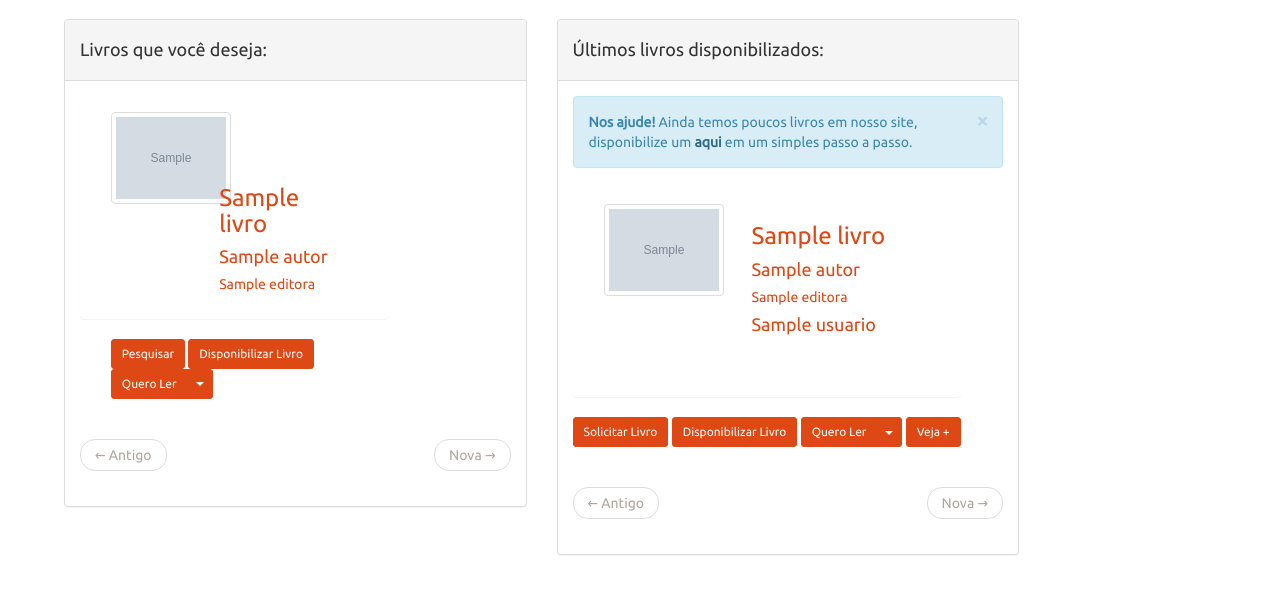
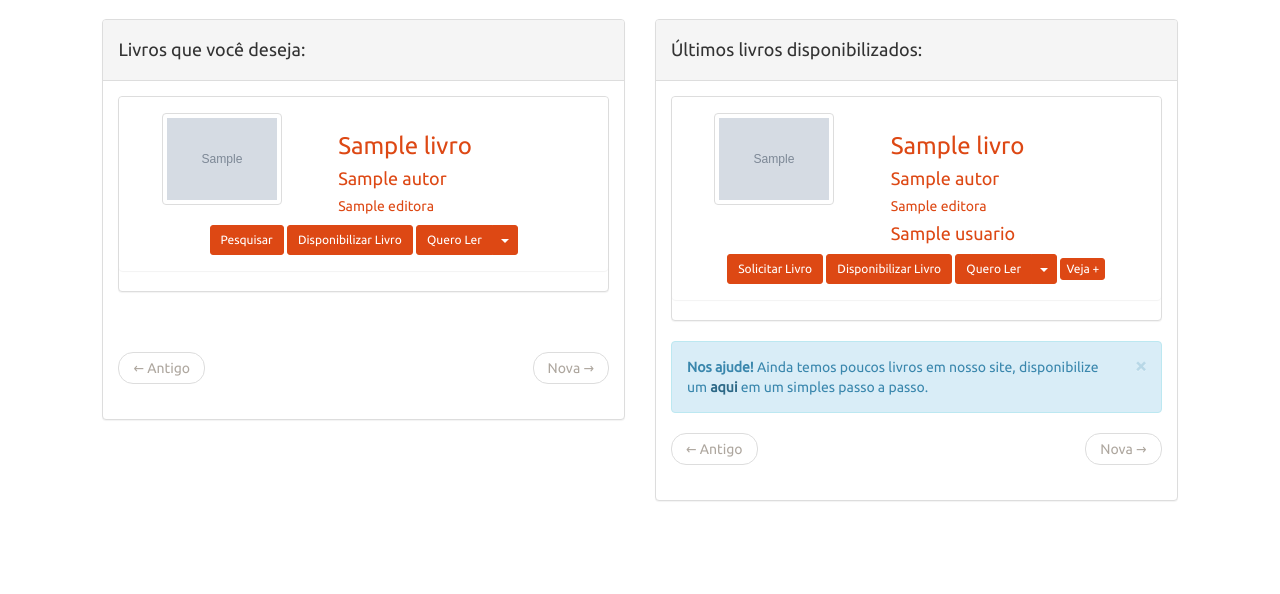
Before and after one commit to camilosm/letrastrocadas, a PHP site: page /index.php?url=index_usuario in a window 1280 px wide. Shown: the part 51-645 px from the top of the page. Run offline with PHP 8.4, Linux system fonts and the light colour scheme; the visitor is signed in with stand-in values (Sample User, id 1); tables that the repository leaves empty hold one stand-in row (values such as "Sample post"); grey boxes marked "Sample" are stand-in pictures; data that the repository does not hold is empty.

Commit message:
USA ESSE CARAI

```diff
--- a/views/index_usuario.php
+++ b/views/index_usuario.php
@@ -59,39 +59,41 @@
 	}
 
 ?>
-<article style="width: 90%; margin-left: 5%;">
+<article style="width: 84%; margin-left: 8%;">
 
 	<section class="row">
-		<section class="col-md-5">
+		<section class="col-md-6">
 			<section class="panel panel-default">
 				<section class="panel-heading"><h4>Livros que você deseja:</h4></section>
 				<section class="panel-body">
-					<table id = "pag_inicial_livros_desejados" border = 0px >
 						<?php
 
 							$id_ultima = array();
 							while($lista_desejo=mysql_fetch_assoc($resultado_lista_desejo))
 							{
 								$id_ultima[] = $lista_desejo['id_lista'];
-								echo'
-									<tr id = "desejados_linha">
-										<td>
+								echo'	<section class="panel panel-default">
 											<section class="panel panel-body">
-												<section class = "col-lg-4">
-													<section class = "bs-component" style = "height: 177px; width:120px;">
+												<section class="row">
+													<section class = "col-md-5">
+														<center>
+															<section class = "bs-component" style = "maxheight: 177px; width:120px;">
 																<a href="?url=livro" class = "thumbnail">
 																	<img src = "'.$lista_desejo['imagem_livros'].'" alt = "'.utf8_encode($lista_desejo['Livro']).'" />
 																</a>
 															</section>
-													<section class="col-lg-4" style="margin-left:150%; margin-top:-200%; width:250%;">
+														</center>
+													</section>
+													<section class="col-md-7">
 														<a href="?url=livro" title = "Clique para ver mais informações sobre o livro"> <h3> '.utf8_encode($lista_desejo['Livro']).'</h3></a>
 														<a href="?url=livros_autores" title = "Clique para ver mais livros deste autor"> <h4> '.utf8_encode($lista_desejo['Autor']).' </h4></a>
 														<a href="?url=livros_editora" title = "Clique para ver mais livros desta editora"> <h5> '.utf8_encode($lista_desejo['Editora']).' </h5></a>
 													</section>
 												</section>
-											</section>
 
-											<section style="margin-left:10%;">
+												<section class="row">
+													<center>
+														<section>
 															<a href="?url=pesquisa&cod='.$lista_desejo['id_livro'].'"><input type = "button" class="btn btn-primary btn-sm" name = "botao_pesquisar" value = "Pesquisar" /></a>
 															<a href="?url=passo-a-passo-dados-usuario&cod='.$lista_desejo['id_livro'].'"><input type = "button" class="btn btn-primary btn-sm" name = "botao_disponibilizar_livro" value = "Disponibilizar Livro" /></a>
 															<section class = "btn-group">
@@ -104,11 +106,12 @@
 																</ul>
 															</section>
 														</section>
-										</td>
-									</tr>';
+													</center>
+												</section>
+											</section>
+										</section>';
 							}
 						?>
-					</table>
 						<br>
 					<ul class="pager">
 						<li id = "li_antigo" class="previous disabled"><a id = "a_antigo" onClick = "" >← Antigo</a></li>
@@ -118,21 +121,11 @@
 			</section>
 		</section>
 
-		<section class="col-md-5">
+		<section class="col-md-6">
 			<section class="panel panel-default">
 				<section class="panel-heading"><h4>Últimos livros disponibilizados:</h4></section>
 				<section class="panel-body">
-					<table id = "pag_inicial_livros_ultimos_disponibilizados" border = 0px>
-
 						<?php
-								if($quantidade_ultimos < 18)
-								{
-										echo '
-											<section class="alert alert-dismissable alert-info">
-												<button type="button" class="close" data-dismiss="alert">×</button>
-												<strong>Nos ajude!</strong> Ainda temos poucos livros em nosso site, disponibilize um <a href="?url=passo-a-passo-pesquisa" class="alert-link">aqui</a> em um simples passo a passo.
-											</section>';
-								}
 								$quantidade_pagina = 0;
 								$id_ultima_ultimos = array();
 								while($ultimos=mysql_fetch_assoc($resultado_ultimos))
@@ -159,8 +152,8 @@
 												<button type="button" class="btn btn-primary btn-sm dropdown-toggle" data-toggle="dropdown"><span class="caret"></span></button>
 												<ul id = "acoes" class="dropdown-menu">
 													<li><a onClick="AcoesLivro('.$ultimos['id_livro'].','.$aspas.'Desmarcar'.$aspas.',Resultado'.$ultimos['id_livro'].','.$aspas.'JaLi'.$aspas.');">Desmarcar</a></li>
-													<li><a onClick="AcoesLivro('.$ultimos['id_livro'].','.$aspas.'Lendo'.$aspas.',Resultado'.$ultimos['id_livro'].','.$aspas.'JaLi'.$aspas.');">Estou lendo</a></li>
-													<li><a onClick="AcoesLivro('.$ultimos['id_livro'].','.$aspas.'QueroLer'.$aspas.',Resultado'.$ultimos['id_livro'].','.$aspas.'JaLi'.$aspas.');">Quero Ler</a></li>
+													<li><a onClick="AcoesLivro('.$ultimos['id_livro'].','.$aspas.'Lendo'.$aspas.',Resultado'.$ultimos['id_livro'].','.$aspas.'JaLi'.$aspas.');">Já li</a></li>
+													<li><a onClick="AcoesLivro('.$ultimos['id_livro'].','.$aspas.'QueroLer'.$aspas.',Resultado'.$ultimos['id_livro'].','.$aspas.'JaLi'.$aspas.');">Estou lendo</a></li>
 												</ul>';
 									}
 									else if($array_marcacao['tipo'] == 3)
@@ -170,8 +163,8 @@
 												<button type="button" class="btn btn-primary btn-sm dropdown-toggle" data-toggle="dropdown"><span class="caret"></span></button>
 												<ul id = "acoes" class="dropdown-menu">
 													<li><a onClick="AcoesLivro('.$ultimos['id_livro'].','.$aspas.'Desmarcar'.$aspas.',Resultado'.$ultimos['id_livro'].','.$aspas.'Lendo'.$aspas.');">Desmarcar</a></li>
-													<li><a onClick="AcoesLivro('.$ultimos['id_livro'].','.$aspas.'QueroLer'.$aspas.',Resultado'.$ultimos['id_livro'].','.$aspas.'Lendo'.$aspas.');">Quero Ler</a></li>
-													<li><a onClick="AcoesLivro('.$ultimos['id_livro'].','.$aspas.'JaLi'.$aspas.',Resultado'.$ultimos['id_livro'].','.$aspas.'Lendo'.$aspas.');">Já Li</a></li>
+													<li><a onClick="AcoesLivro('.$ultimos['id_livro'].','.$aspas.'QueroLer'.$aspas.',Resultado'.$ultimos['id_livro'].','.$aspas.'Lendo'.$aspas.');">Já li</a></li>
+													<li><a onClick="AcoesLivro('.$ultimos['id_livro'].','.$aspas.'JaLi'.$aspas.',Resultado'.$ultimos['id_livro'].','.$aspas.'Lendo'.$aspas.');">Estou lendo</a></li>
 												</ul>';
 									}
 									else
@@ -188,43 +181,51 @@
 									$quantidade_pagina++;
 									$id_ultima_ultimos[] = $ultimos['id_lista_livros'];
 									echo'
-									<tr id = "desejados_linha">
-										<td>
 											<form>
+												<section class="panel panel-default">
 													<section class="panel panel-body">
-													<section class = "col-lg-4">
-														<section class = "bs-component" style = "height: 177px; width:120px;">
+														<section class="row">
+															<section class="col-md-5">
+																<center>
+																	<section class = "bs-component" style = "maxheight: 177px; width:120px;">
 																		<a href="?url=livro "class = "thumbnail">
 																			<img src = "'.$ultimos['imagem_livros'].'" alt = "'.utf8_encode($ultimos['Livro']).'" />
 																		</a>
 																	</section>
-														<section class="col-lg-4" style="margin-left:150%; margin-top:-200%; width:250%;">
+																</center>
+															</section>
+															<section class="col-md-7">
 																<a href="?url=livro"> <h3> '.utf8_encode($ultimos['Livro']).'</h3></a>
 																<a href="?url=livros_autores"> <h4>'.utf8_encode($ultimos['Autor']).' </h4></a>
 																<a href="?url=livros_editora"> <h5>'.utf8_encode($ultimos['Editora']).' </h5></a>
 																<a href="?url=perfil_usuario&cod='.$ultimos['id_usuario'].'"> <h4>'.utf8_encode($ultimos['usuario']).' </h4></a>
 															</section>
 														</section>
-												</section>
-
+														<section class="row">
+															<center>
 																<section>
 																	<button type = "button" class="btn btn-primary btn-sm" id = "solicitar" onClick="SolicitarLivro('.$aspas.''.$ultimos["id_lista_livros"].''.$aspas.','.$aspas.''.$ultimos['id_usuario'].''.$aspas.')">Solicitar Livro</button>
 																	<a href="?url=passo-a-passo-dados-usuario&cod='.$ultimos['id_livro'].'"><input type = "button" class="btn btn-primary btn-sm" name = "botao_disponibilizar_livro" value = "Disponibilizar Livro" /></a>
 																	<section class = "btn-group">
 																		'.$botões.'
 																	</section>
-													<a href="?url=pesquisa&cod='.$ultimos['id_livro'].'"><input type = "button" class="btn btn-primary btn-sm" name = "botao_solicitar_livro" value = "Veja +"/></a>
+																	<a href="?url=pesquisa&cod='.$ultimos['id_livro'].'"><input type = "button" class="btn btn-primary btn-xs" name = "botao_solicitar_livro" value = "Veja +"/></a>
 																</section>
-											</form>
-										</td>
-									</tr>';
+															</center>
+														</section>
+													</section>
+												</section>
+											</form>';
 								}
-
+								if($quantidade_ultimos < 18)
+								{
+										echo '
+											<section class="alert alert-dismissable alert-info">
+												<button type="button" class="close" data-dismiss="alert">×</button>
+												<strong>Nos ajude!</strong> Ainda temos poucos livros em nosso site, disponibilize um <a href="?url=passo-a-passo-pesquisa" class="alert-link">aqui</a> em um simples passo a passo.
+											</section>';
+								}
 						?>
-
-					</table>
-
-					<br>
 
 					<ul class="pager">
 						<li id = "li_ultimos_antigo" class="previous disabled"><a id = "a_ultimos_antigo" onClick = "" >← Antigo</a></li>
```
Lines whose indentation alone changed are shown as unchanged.
